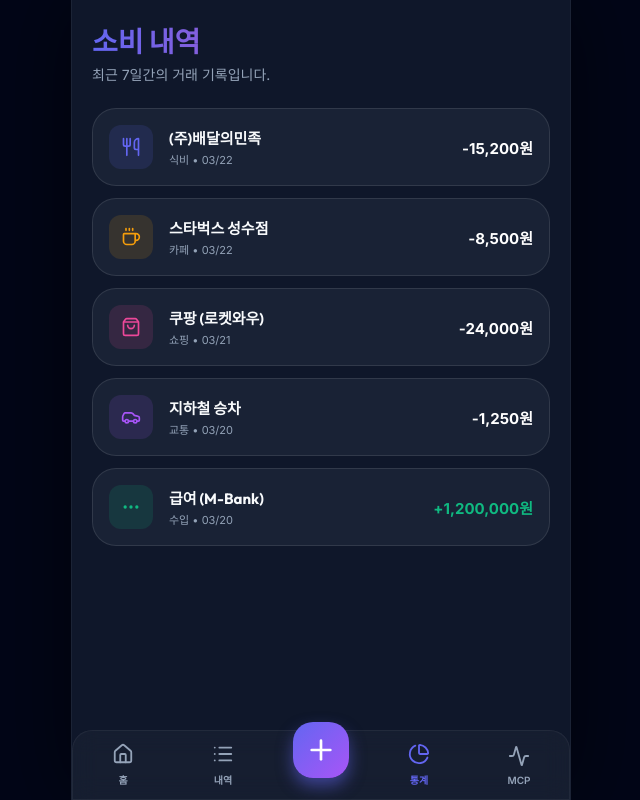
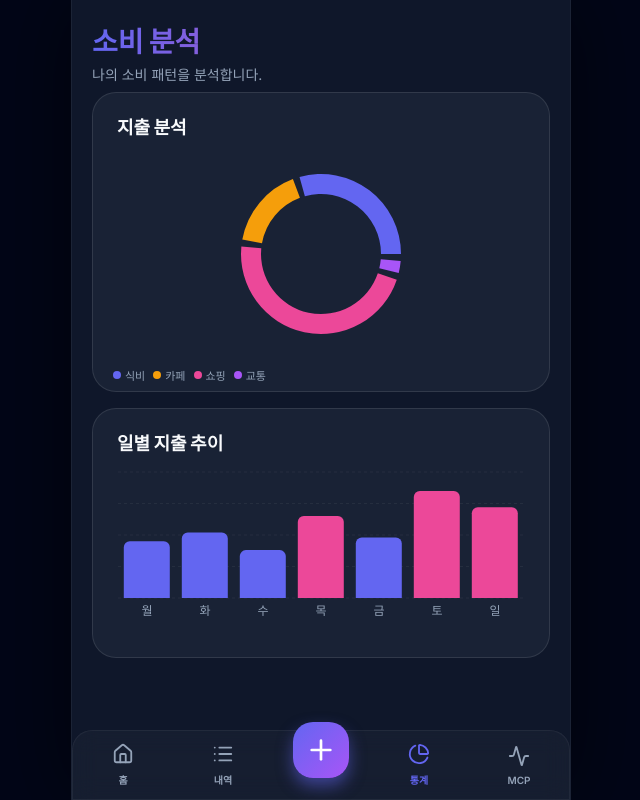
Before and after one commit to bough38-web/account-book, a React (Vite) app: page / in a window 1280 px wide. Both pictures are taken after a click on the button "통계". Shown: the whole page, without its empty margins (319-959 px from the left). Built offline with nearby package versions, Linux system fonts and the light colour scheme.

Commit message:
Refactor: Correct navigation tab mapping and separate sync from history

```diff
--- a/src/App.tsx
+++ b/src/App.tsx
@@ -72,15 +72,22 @@
                   <span className="stat-value expense">-₩{monthlyExpense.toLocaleString()}</span>
                 </div>
               </div>
-
-              <SpendingChart transactions={transactions} />
-              <DailyBarChart />
             </section>
           </div>
         )}
 
-        {activeTab === 'list' && <SmsSync onAdd={handleAddTransaction} />}
-        {activeTab === 'stats' && <TransactionList transactions={transactions} />}
+        {activeTab === 'history' && <TransactionList transactions={transactions} />}
+        {activeTab === 'sync' && <SmsSync onAdd={handleAddTransaction} />}
+        {activeTab === 'stats' && (
+          <div className="stats-view fade-in">
+            <header className="page-header">
+              <h1>소비 분석</h1>
+              <p className="text-muted">나의 소비 패턴을 분석합니다.</p>
+            </header>
+            <SpendingChart transactions={transactions} />
+            <DailyBarChart />
+          </div>
+        )}
         {activeTab === 'mcp' && <McpVisualizer />}
       </div>
 
--- a/src/components/common/BottomNav.tsx
+++ b/src/components/common/BottomNav.tsx
@@ -33,11 +33,11 @@
       <NavItem
         icon={<List size={22} />}
         label="내역"
-        active={activeTab === 'list'}
-        onClick={() => setActiveTab('list')}
+        active={activeTab === 'history'}
+        onClick={() => setActiveTab('history')}
       />
 
-      <button className="nav-plus-btn" onClick={() => setActiveTab('list')}>
+      <button className="nav-plus-btn" onClick={() => setActiveTab('sync')}>
         <Plus size={32} color="white" />
       </button>
 
```
